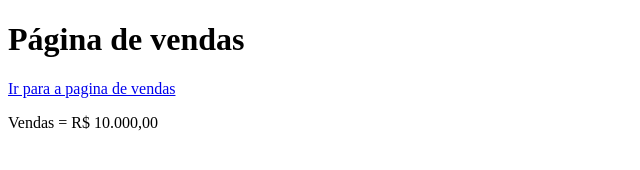
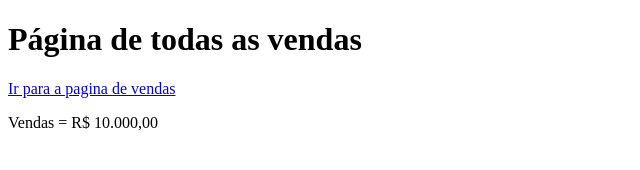
Before and after one commit to viniciusbalmeida/aulagithub, a plain HTML site: page vendas.html in a window 1280 px wide. Shown: the whole page, without its empty margins (0-640 px from the left). Drawn offline with Linux system fonts and the light colour scheme.

```diff
--- a/vendas.html
+++ b/vendas.html
@@ -6,7 +6,7 @@
     <title>Document</title>
 </head>
 <body>
-    <h1>Página de vendas</h1>
+    <h1>Página de todas as  vendas</h1>
     <a href="index.html">Ir para a pagina de vendas </a>
     <p>Vendas = R$ 10.000,00 </p>
 
```
